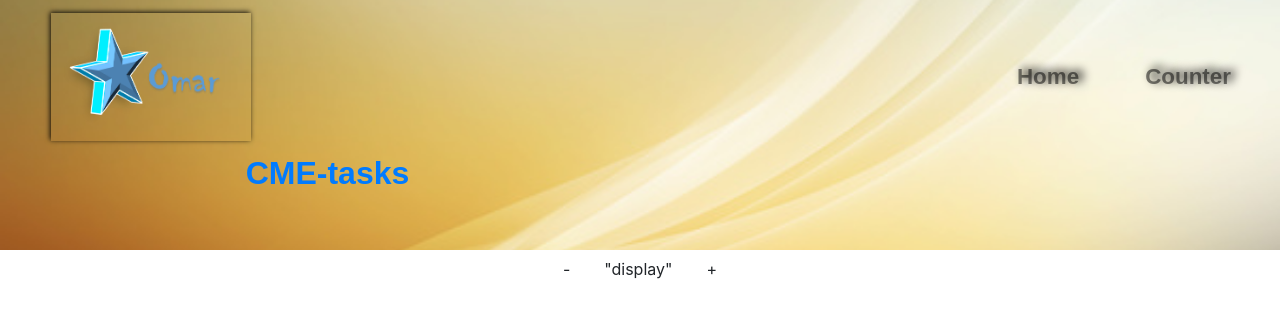
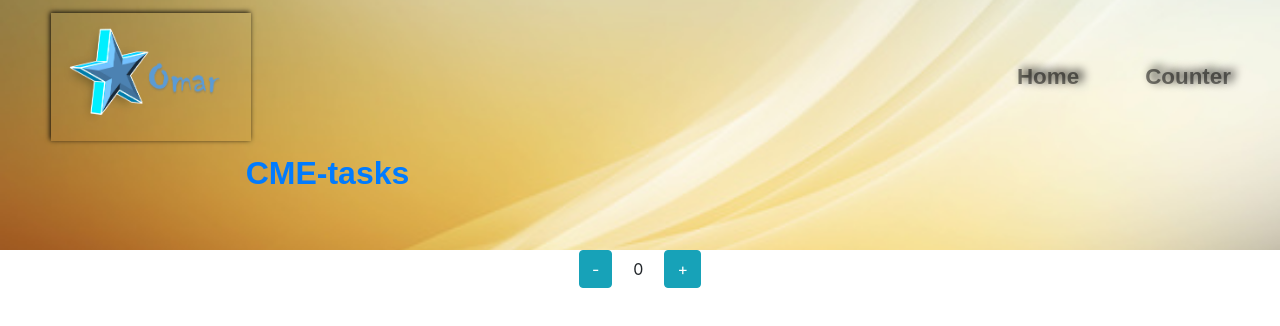
Before and after one commit to omarstar/cme-task, a React (Create React App) app: page /counter in a window 1280 px wide. Shown: the top 326 px of the page. Built offline with nearby package versions, Linux system fonts and the light colour scheme.

Commit message:
redux connect & map

```diff
--- a/package.json
+++ b/package.json
@@ -10,6 +10,7 @@
     "cra-template": "1.0.3",
     "react": "^16.13.1",
     "react-dom": "^16.13.1",
+    "react-redux": "^7.2.1",
     "react-router-dom": "^5.2.0",
     "react-scripts": "3.4.3",
     "redux": "^4.0.5"
--- a/src/components/Navbar.js
+++ b/src/components/Navbar.js
@@ -4,9 +4,9 @@ import { Link } from "react-router-dom";
 const NavBar = (props) => {
   return (
     <nav className="navbar navbar-expand-md navbar-light bg-transparent">
-      <a className="navbar-brand" href="#sc-header">
+      <Link to="/home" className="navbar-brand">
         <img src={props.logo} alt="logo" className="App-logo" />
-      </a>
+      </Link>
 
       <button
         className="navbar-toggler"
--- a/src/components/page-two/Counter.js
+++ b/src/components/page-two/Counter.js
@@ -1,17 +1,42 @@
-import React from "react";
+import React, { Component } from "react";
+import { connect } from "react-redux";
+import { bindActionCreators } from "redux";
+import { increment, decrement } from "../../pages/pageTwo/redux-actions";
 
-const Counter = () => {
-  return (
-    <div className="col-10 mx-auto d-flex justify-content-center">
-      <span className="btn btn-black mx-1" onClick={() => "minus clicked"}>
-        -
-      </span>
-      <span className="btn btn-black mx-1">"display"</span>
-      <span className="btn btn-black mx-1" onClick={() => "plus clicked"}>
-        +
-      </span>
-    </div>
-  );
-};
+class Counter extends Component {
+  static mapStateToProps = (state) => {
+    return {
+      count: state.count,
+    };
+  };
 
-export default Counter;
+  static mapDispatchToProps = (dispatch) => {
+    return bindActionCreators(
+      {
+        increment,
+        decrement,
+      },
+      dispatch
+    );
+  };
+
+  render() {
+    const { increment, decrement } = this.props;
+    return (
+      <div className="col-10 mx-auto d-flex justify-content-center">
+        <button type="button" class="btn btn-info mx-1" onClick={decrement}>
+          <span>-</span>
+        </button>
+        <span className="btn btn-black mx-1">{this.props.count}</span>
+        <button type="button" class="btn btn-info mx-1" onClick={increment}>
+          <span>+</span>
+        </button>
+      </div>
+    );
+  }
+}
+
+export default connect(
+  Counter.mapStateToProps,
+  Counter.mapDispatchToProps
+)(Counter);
--- a/src/pages/pageTwo/PageTwo.js
+++ b/src/pages/pageTwo/PageTwo.js
@@ -1,58 +1,20 @@
 import React from "react";
 import { createStore } from "redux";
+import { Provider } from "react-redux";
 import Counter from "../../components/page-two/Counter";
-import counterTypes from "./redux-resources";
+import counterReducer from "./counterReducer";
 
-const initialState = { count: 0 };
-
-function rootReducer(state = initialState, action) {
-  switch (action.type) {
-    case counterTypes.ADD_ONE:
-      return { count: state.count + 1 };
-    case counterTypes.MINUS_ONE:
-      return { count: state.count - 1 };
-    default:
-      return state;
-  }
-}
-let store = createStore(rootReducer);
-
-class PageTwo extends React.Component {
-  constructor() {
-    super();
-    store.subscribe(() => {
-      console.log(store.getState().count);
-    });
-  }
-
-  getCount = () => {
-    store.subscribe(() => {
-      return store.getState().count;
-    });
-  };
-
-  increment() {
-    console.log("incremented");
-    store.dispatch({
-      type: counterTypes.ADD_ONE,
-    });
-  }
-  decrement() {
-    console.log("decremented");
-    store.dispatch({
-      type: counterTypes.MINUS_ONE,
-    });
-  }
-
-  render() {
-    return (
+const store = createStore(counterReducer);
+const PageTwo = () => {
+  return (
+    <Provider store={store}>
       <div className="container-fluid">
         <div className="row">
           <Counter />
         </div>
       </div>
-    );
-  }
-}
+    </Provider>
+  );
+};
 
 export default PageTwo;
--- /dev/null
+++ b/src/pages/pageTwo/counterReducer.js
@@ -0,0 +1,17 @@
+import counterTypes from "./redux-resources";
+
+const initialState = {
+  count: 0,
+};
+
+function counterReducer(state = initialState, action) {
+  switch (action.type) {
+    case counterTypes.ADD_ONE:
+      return { count: state.count + 1 };
+    case counterTypes.MINUS_ONE:
+      return { count: state.count - 1 };
+    default:
+      return state;
+  }
+}
+export default counterReducer;
--- /dev/null
+++ b/src/pages/pageTwo/redux-actions.js
@@ -0,0 +1,7 @@
+import counterTypes from "./redux-resources";
+export const increment = () => ({
+  type: counterTypes.ADD_ONE,
+});
+export const decrement = () => ({
+  type: counterTypes.MINUS_ONE,
+});
```
Also changed, not shown: 1 other file (tests, documents, lock files or other folders).
